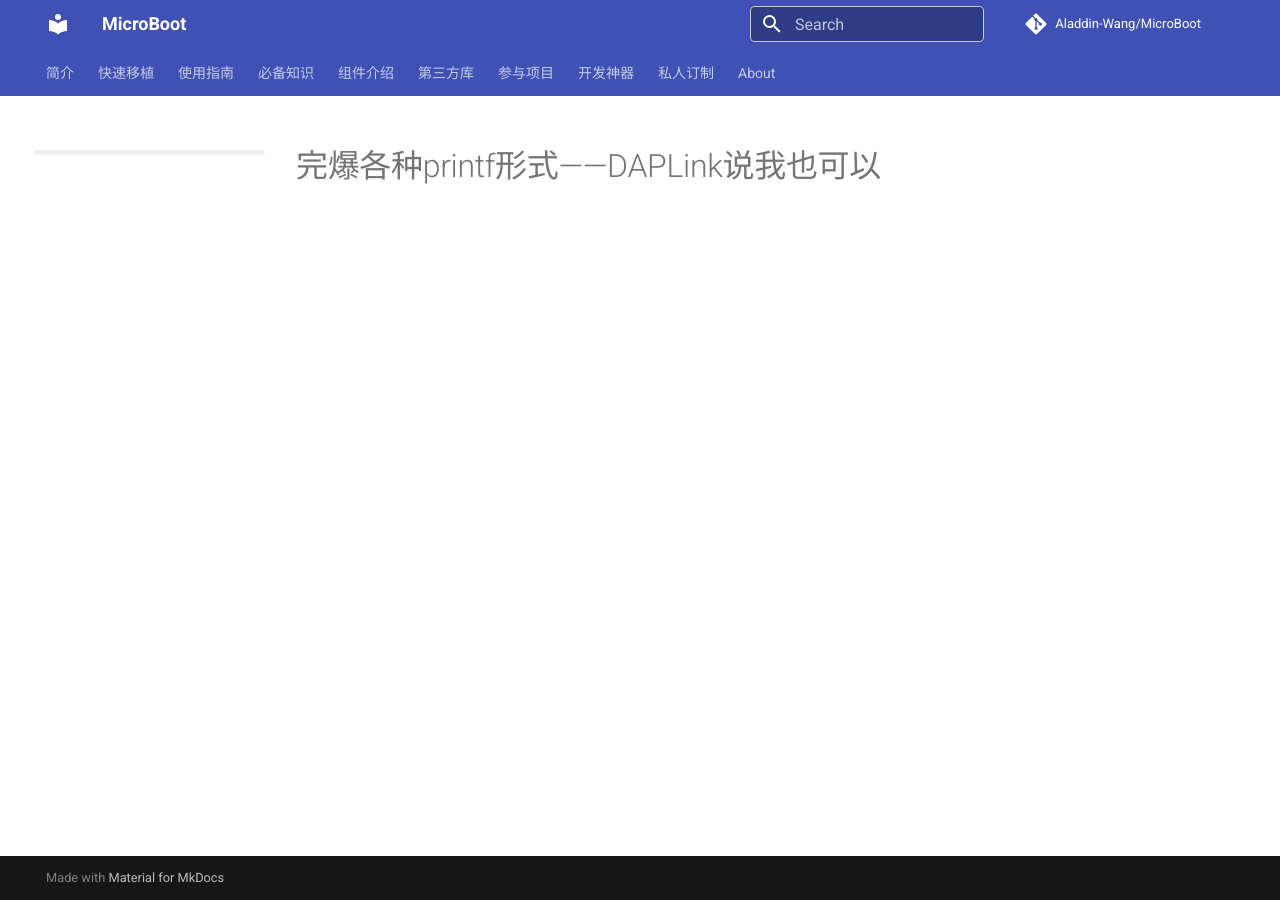
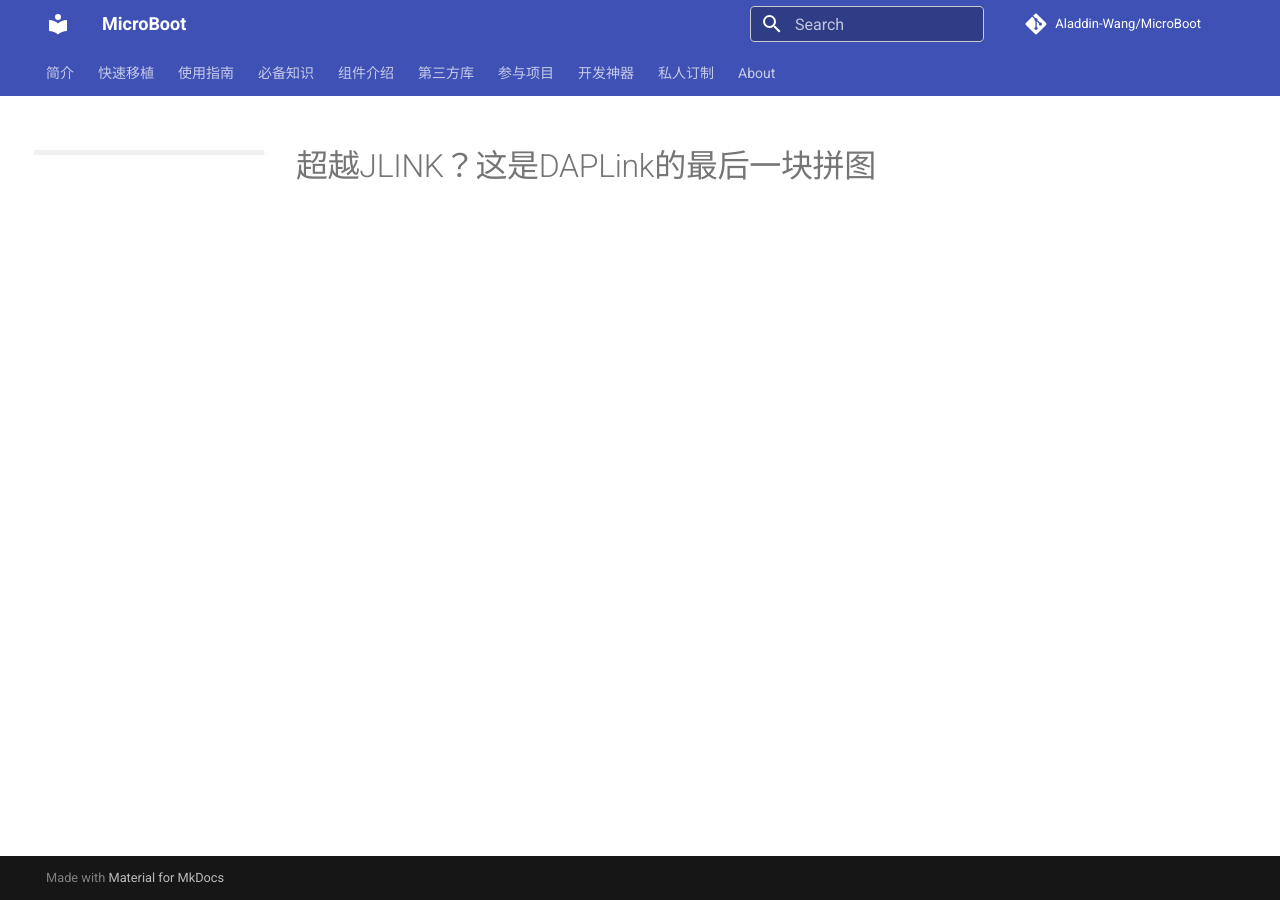
Before and after one commit to Aladdin-Wang/MicroBoot, an MkDocs documentation site: the page built from docs/tools/RTTView/RTTView.md, in a window 1280 px wide. Built offline with MkDocs 1.6.1 and Material for MkDocs 9.7.7, drawn with Linux system fonts in a browser that asks for light colours; comment, search, counter and statistics services are not loaded.

Commit message:
更新RTTView文档

```diff
--- a/docs/tools/RTTView/RTTView.md
+++ b/docs/tools/RTTView/RTTView.md
@@ -1 +1 @@
-# 完爆各种printf形式——DAPLink说我也可以
+# 超越JLINK？这是DAPLink的最后一块拼图
```
